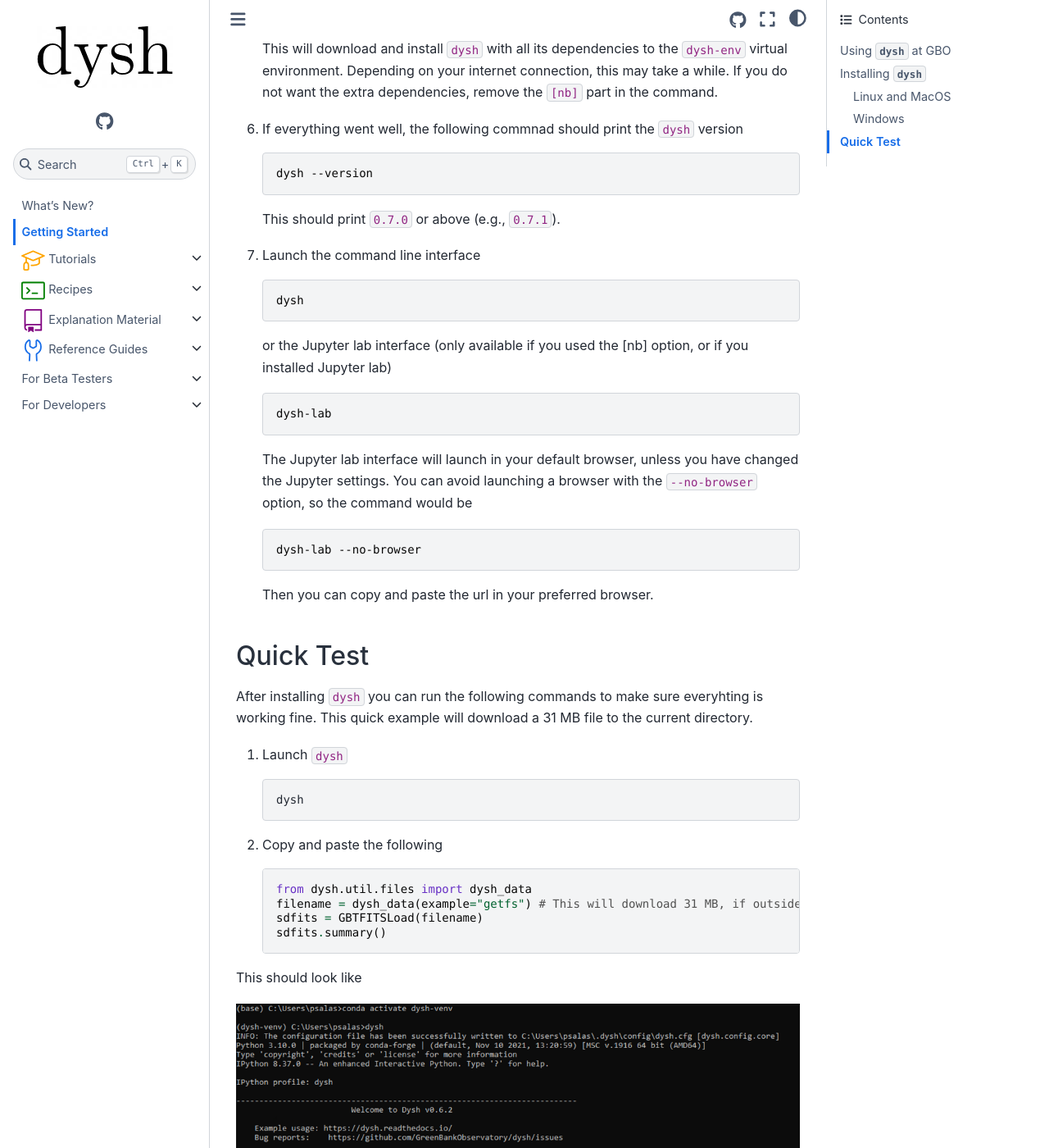
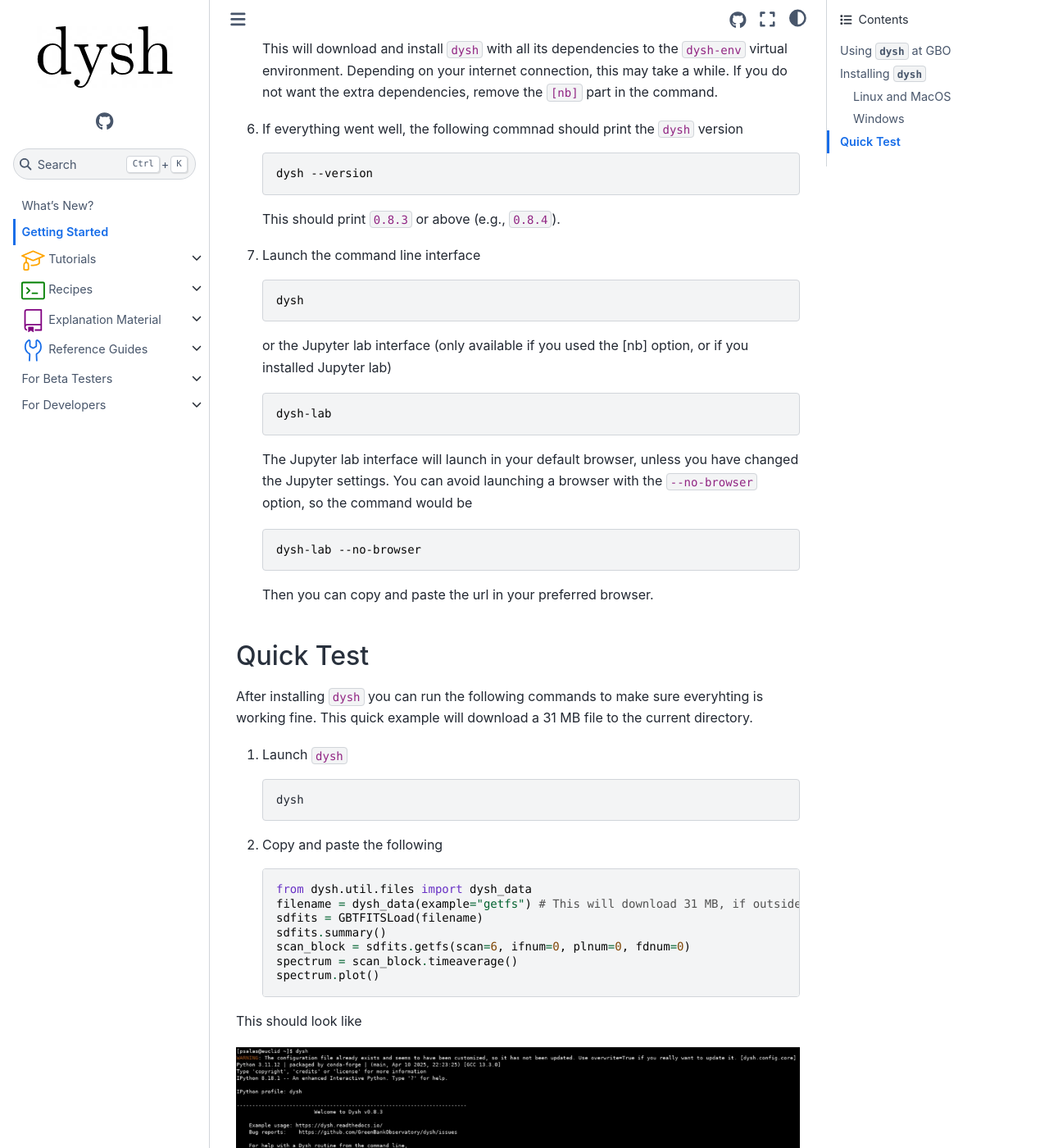
Before and after one commit to GreenBankObservatory/dysh, a Sphinx documentation site: the page built from docs/source/getting_started/index.rst, in a window 1280 px wide and 1400 px high, scrolled down 4303 px. Shown: the whole window at 82% size. Built offline with Sphinx 7.4.7 and the Sphinx Book theme 1.1.4, drawn with Linux system fonts in a browser that asks for light colours; pages that are not in the unit, such as notebooks, are missing from menus; some of the changed text lies outside the part shown.

Commit message:
docs: update beta testing page and add plotting check for getting started

```diff
--- a/docs/source/getting_started/index.rst
+++ b/docs/source/getting_started/index.rst
@@ -1,5 +1,5 @@
-.. |minver| replace:: ``0.7.0``
-.. |minpatch| replace:: ``0.7.1``
+.. |minver| replace:: ``0.8.3``
+.. |minpatch| replace:: ``0.8.4``
 .. |pymin| replace:: 3.10
 .. |pymax| replace:: 3.12
 .. |pyupp| replace:: 3.13
@@ -293,9 +293,18 @@
         filename = dysh_data(example="getfs") # This will download 31 MB, if outside of GBO.
         sdfits = GBTFITSLoad(filename)
         sdfits.summary()
+        scan_block = sdfits.getfs(scan=6, ifnum=0, plnum=0, fdnum=0)
+        spectrum = scan_block.timeaverage()
+        spectrum.plot()
 
 This should look like
 
 .. image:: img/dysh-quickstart.png
     :width: 800
     :alt: Terminal showing how to activate dysh, and launch the CLI interface. In the dysh CLI it download a file, loads it and prints a summary of its contents. There is a single scan of M33.
+
+And the plot command should produce the following figure
+
+.. image:: img/dysh-quickstart-plot.png
+    :width: 800
+    :alt: A frequency switched spectrum calibrated and displayed using dysh.
```
Also changed, not shown: docs/source/for_beta_testers/beta_testing.rst (+12 -3 lines), docs/source/getting_started/img/dysh-quickstart-plot.png (added), docs/source/getting_started/img/dysh-quickstart.png.
